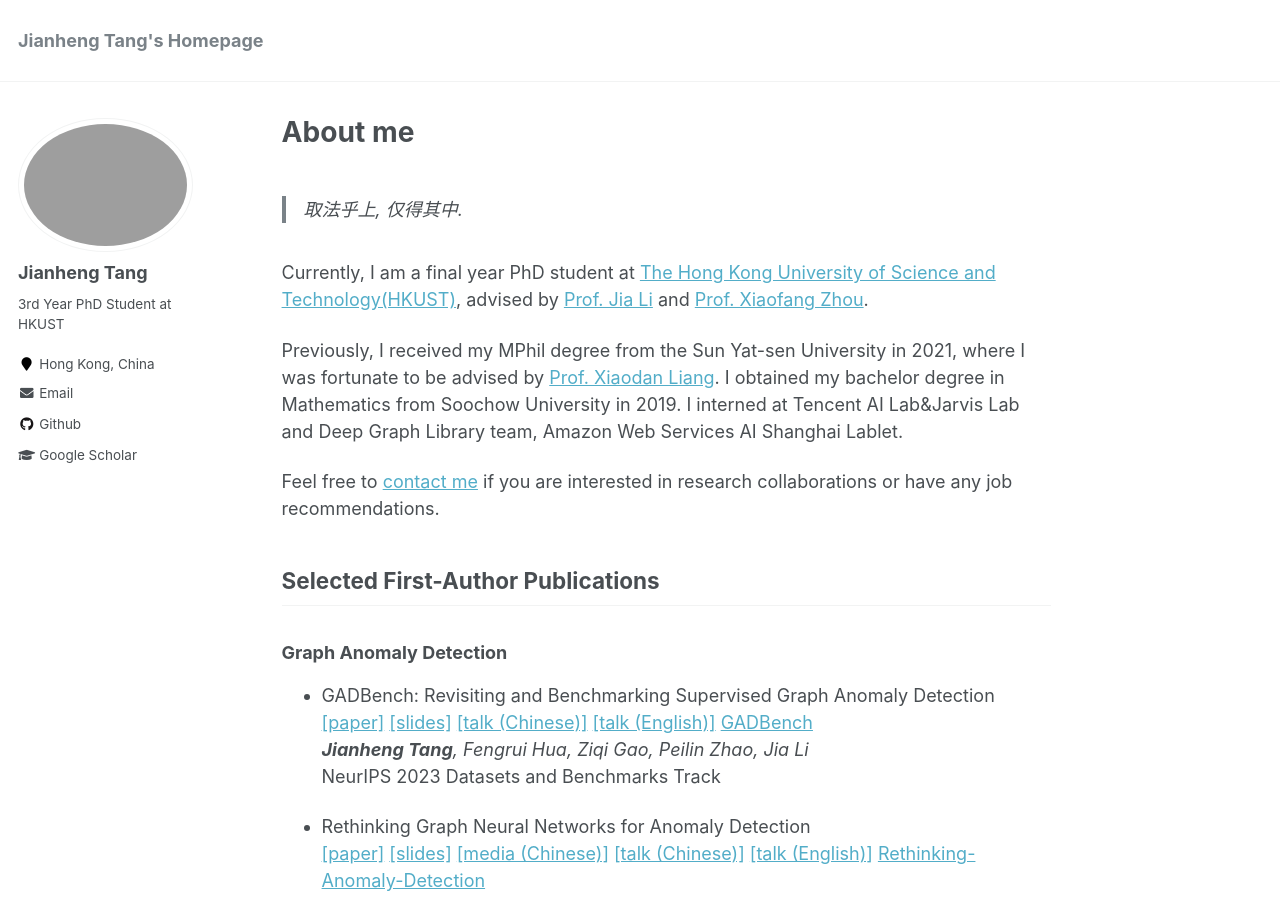
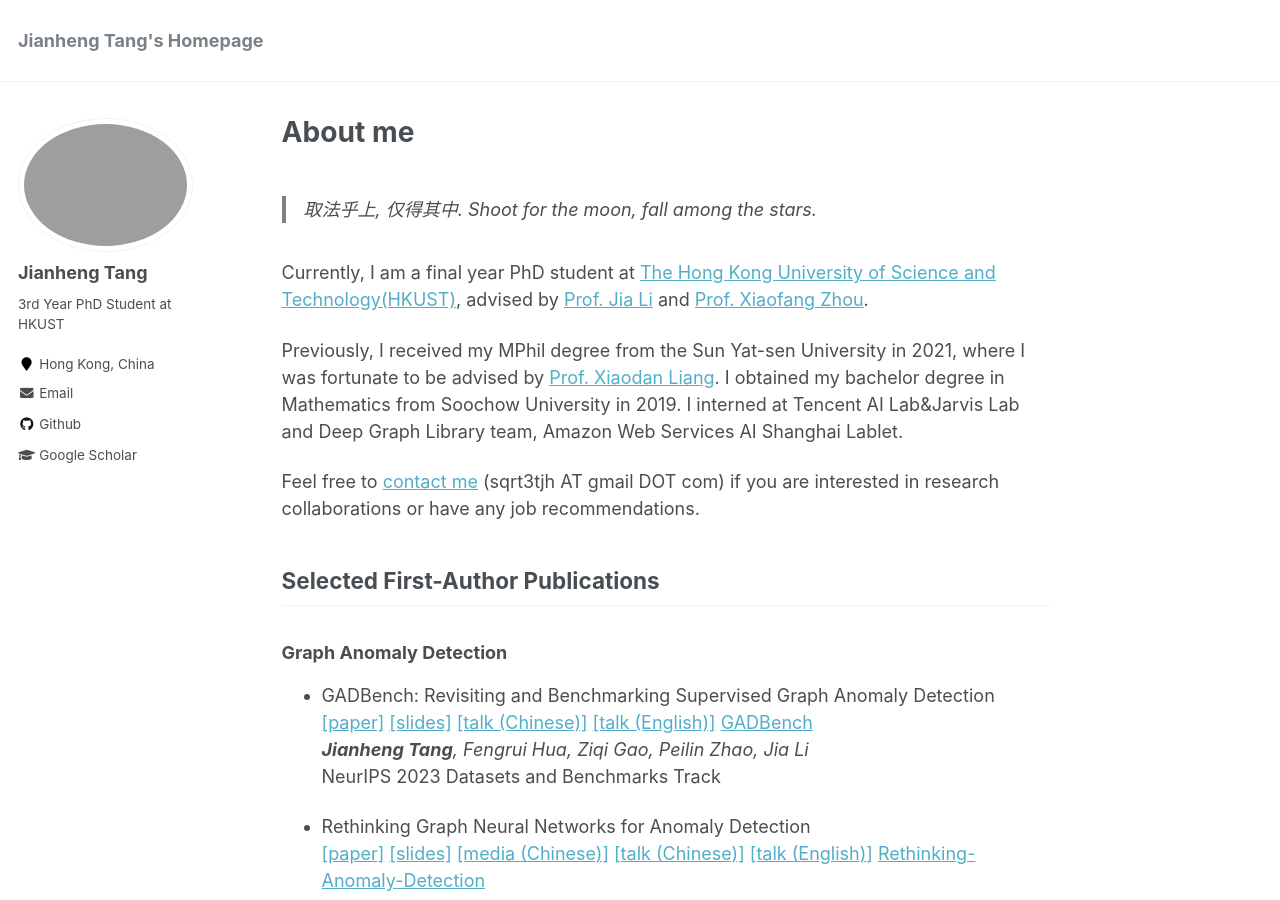
Before and after one commit to squareRoot3/squareRoot3.github.io, a Jekyll site: the page built from _pages/about.md, in a window 1280 px wide and 900 px high. Built offline with Jekyll 4.4.1, drawn with Linux system fonts in a browser that asks for light colours.

Commit message:
Update about.md

```diff
--- a/_pages/about.md
+++ b/_pages/about.md
@@ -8,7 +8,7 @@ redirect_from:
   - /about.html
 ---
 
-> 取法乎上, 仅得其中.
+> 取法乎上, 仅得其中. Shoot for the moon, fall among the stars.
 
 Currently, I am a final year PhD student at [The Hong Kong University of Science and Technology(HKUST)](https://hkust.edu.hk/),
 advised by [Prof. Jia Li](https://sites.google.com/view/lijia) and [Prof. Xiaofang Zhou](https://sites.google.com/view/xiaofang-zhou/home).
@@ -16,7 +16,7 @@ advised by [Prof. Jia Li](https://sites.google.com/view/lijia) and [Prof. Xiaofa
 Previously, I received my MPhil degree from the Sun Yat-sen University in 2021, where I was fortunate to be advised by [Prof. Xiaodan Liang](https://scholar.google.com/citations?user=voxznZAAAAAJ&hl).
 I obtained my bachelor degree in Mathematics from Soochow University in 2019. I interned at Tencent AI Lab&Jarvis Lab and Deep Graph Library team, Amazon Web Services AI Shanghai Lablet.
 
-Feel free to [contact me](mailto:sqrt3tjh@gmail.com) if you are interested in research collaborations or have any job recommendations.
+Feel free to [contact me](mailto:sqrt3tjh@gmail.com) (sqrt3tjh AT gmail DOT com) if you are interested in research collaborations or have any job recommendations.
 
 <!-- Place this tag in your head or just before your close body tag. -->
 <script async defer src="https://buttons.github.io/buttons.js"></script>
@@ -58,14 +58,14 @@ Preprint
 *Nuo Chen^, Yuhan Li^, **Jianheng Tang**^, Jia Li* <br>
 KDD 2024 (^: Equal Contribution)
 
-- GeoQA: A Geometric Question Answering Benchmark Towards Multimodal Numerical Reasoning
+- GeoQA: A Geometric Question Answering Benchmark Towards Multimodal Numerical Reasoning <br>
 [[paper]](https://aclanthology.org/2021.findings-acl.46.pdf)
 [[media (Chinese)]](https://mp.weixin.qq.com/s?__biz=MzIwNzc2NTk0NQ==&mid=2247516415&idx=2&sn=efa68338a8175608178f56dd99bcd54d&scene=21#wechat_redirect)
 <a class="github-button" href="https://github.com/chen-judge/GeoQA" data-show-count="true" aria-label="Star buttons/github-buttons on GitHub">GeoQA</a><br>
 *Jiaqi Chen^, **Jianheng Tang^**, Jinghui Qin, Xiaodan Liang, Lingbo Liu, Eric P. Xing, Liang Lin*<br>
 ACL 2021 (Findings)
 
-- Target-guided Open-Domain Conversation  <br>
+- Target-guided Open-Domain Conversation <br>
 [[paper]](https://aclanthology.org/P19-1565.pdf)
 [[slides]](https://drive.google.com/file/d/1E4CRR2qG02GyEn7hYEH_rhr53Gkgo6Ki/view?usp=share_link)
 <a class="github-button" href="https://github.com/squareroot3/target-guided-conversation" data-show-count="true" aria-label="Star buttons/github-buttons on GitHub">Target-Guided-Conversation</a><br>
```
